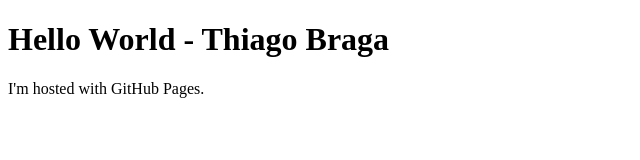
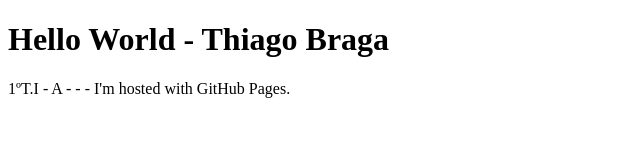
Before and after one commit to thiagobraga7/thiagobraga7.github.io, a plain HTML site: page index.html in a window 1280 px wide. Shown: the whole page, without its empty margins (0-640 px from the left). Drawn offline with Linux system fonts and the light colour scheme.

Commit message:
Update index.html

```diff
--- a/index.html
+++ b/index.html
@@ -2,6 +2,6 @@
 <html>
 <body>
 <h1>Hello World - Thiago Braga</h1>
-<p>I'm hosted with GitHub Pages.</p>
+<p>1ºT.I - A    - - - I'm hosted with GitHub Pages.</p>
 </body>
 </html>
```
